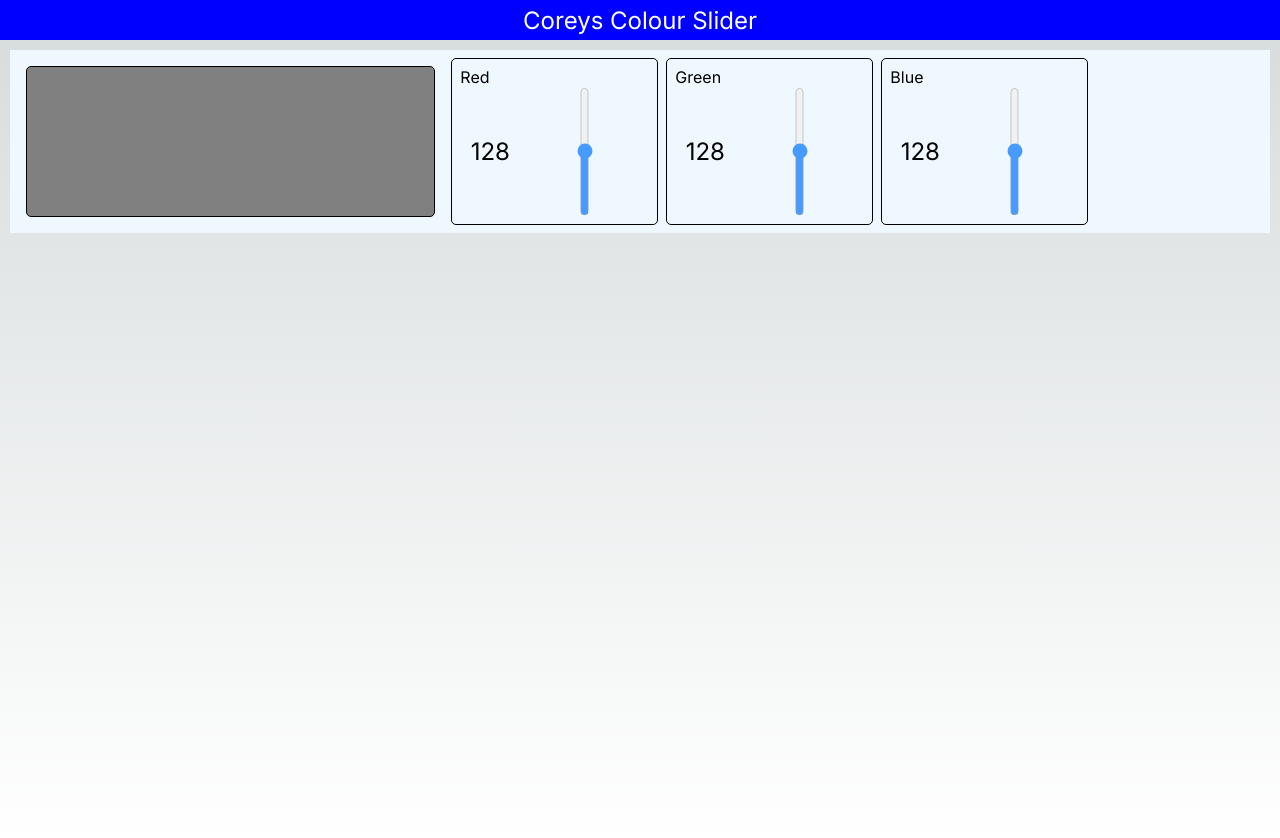
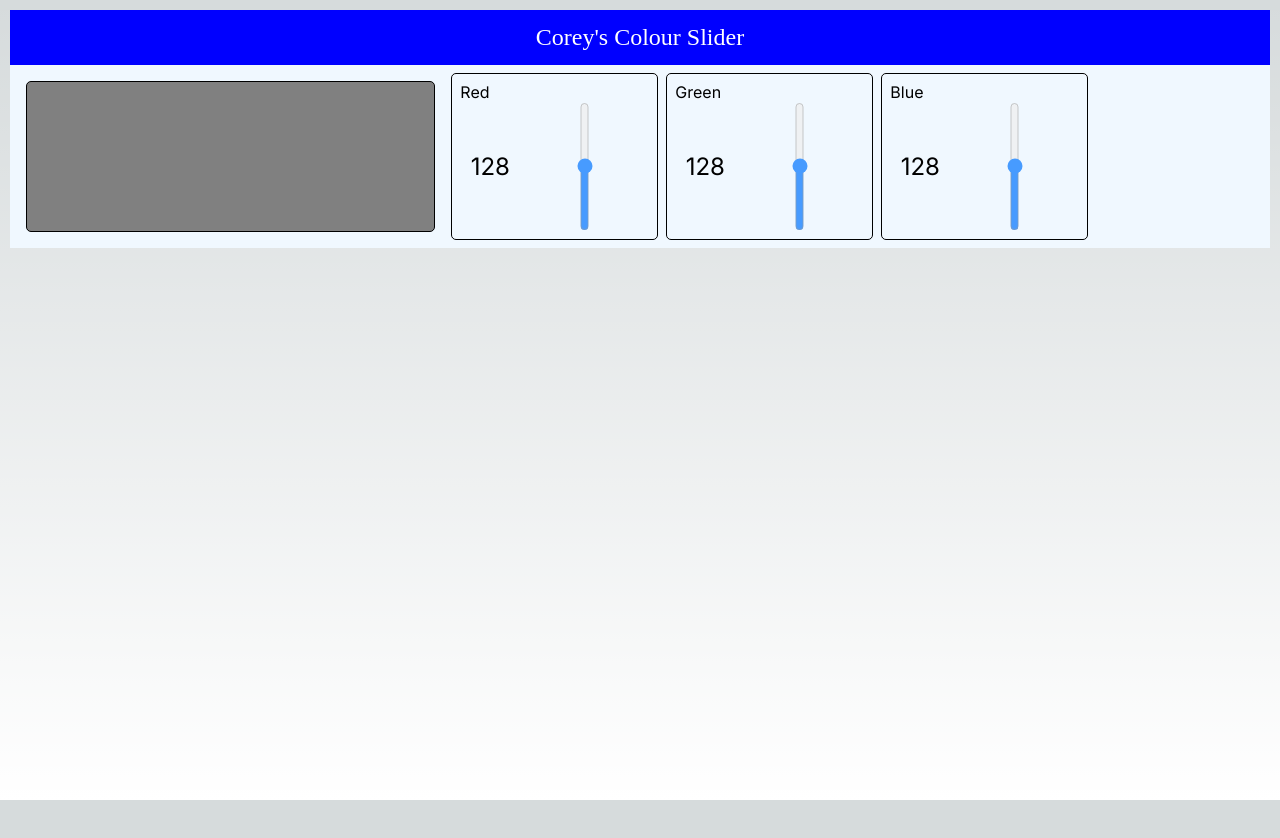
Before and after one commit to mySimonID/RGBSlider, a Next.js app: page / in a window 1280 px wide. After the commit the page ends 800 px from the top, so only its background shows below. Built offline with nearby package versions, Linux system fonts and the light colour scheme.

Commit message:
uodate: page title

```diff
--- a/src/app/layout.js
+++ b/src/app/layout.js
@@ -4,8 +4,8 @@ import { Inter } from 'next/font/google'
 const inter = Inter({ subsets: ['latin'] })
 
 export const metadata = {
-  title: 'Create Next App',
-  description: 'Generated by create next app',
+  title: "Corey's Colour Slider APP",
+  description: 'Colour Slider',
 }
 
 export default function RootLayout({ children }) {
--- a/src/app/page.js
+++ b/src/app/page.js
@@ -2,7 +2,7 @@
 import styles from './page.module.css'
 import panelStyles from '../Views/panel.module.css'
 
-import Head  from 'next/head';
+import Head from 'next/head'
 
 import NumberBar from '@/Views/NumberBar'
 import RGBContainer from '@/Views/RGBContainer'
@@ -34,10 +34,13 @@ export default function Home () {
     <div className={styles.container}>
       <Head>
         <title>RGB SLider</title>
-        <meta name="description" content="RGB Slider" />
+        <meta name='description' content='RGB Slider' />
       </Head>
-      <div className={styles.pageTitle}><label>Coreys Colour Slider</label></div>
+
       <main className={styles.main}>
+      <div className={styles.pageTitle}>
+        <label>Corey's Colour Slider</label>
+      </div>
         {/* <NumberBar handleChange={handleNumberChange} /> */}
 
         <div className={styles.rgbPanelContainer}>{containers}</div>
--- a/src/app/page.module.css
+++ b/src/app/page.module.css
@@ -12,13 +12,15 @@ display:flex;
 align-items: center;
 color:white;
 width:100%;
-height:40px;
+height:55px;
 background-color: blue;
 }
 .pageTitle label {
   margin-left: auto;
   margin-right: auto;
-  font-size: 24px;;
+  padding:8px;
+  font-family: Papyrus;
+  font-size: 24px;
 }
 
 .rgbPanelContainer {
```
